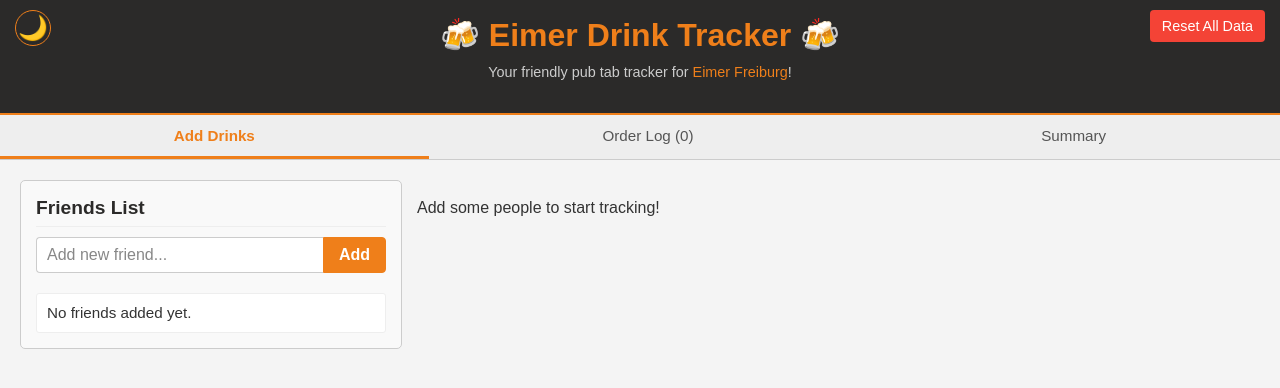
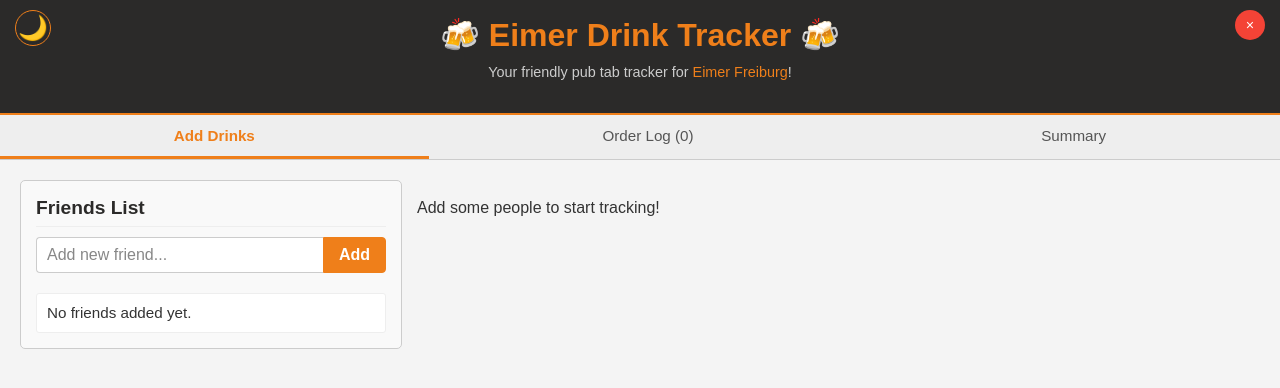
Before and after one commit to Kuechlin/eimer_drinks, a React (Vite) app: page / in a window 1280 px wide. Shown: the top 388 px of the page. Built offline with nearby package versions, Linux system fonts and the light colour scheme.

Commit message:
reset button

```diff
--- a/src/App.module.css
+++ b/src/App.module.css
@@ -59,21 +59,34 @@
 }
 
 /* Buttons in Header */
+/* Update Reset Button styles */
 .resetButton {
-  background-color: var(--color-danger); /* Keep themed background */
-  /* --- CHANGE HERE: Ensure text is always light --- */
-  color: #ffffff; /* Use fixed white text for contrast */
+  background-color: var(--color-danger);
+  color: var(--color-text-inverted); /* Usually white */
   border: none;
-  padding: 5px 10px;
-  border-radius: 4px;
+  /* Make it more square and adjust size */
+  width: 30px;
+  height: 30px;
+  padding: 0; /* Remove padding if centering icon */
+  border-radius: 50%; /* Make it round */
   cursor: pointer;
-  font-size: 0.8em;
+  font-size: 1.2em; /* Adjust emoji size */
   position: absolute;
   top: 10px;
   right: 15px;
+  /* Center the icon */
+  display: flex;
+  align-items: center;
+  justify-content: center;
+  line-height: 1; /* Reset line height for flex centering */
+  transition: background-color 0.2s ease, transform 0.1s ease;
 }
 .resetButton:hover {
   background-color: var(--color-danger-dark);
+  transform: scale(1.1); /* Slightly bigger pop on hover */
+}
+.resetButton:active {
+  transform: scale(1); /* Click effect */
 }
 
 .themeToggleButton {
--- a/src/App.tsx
+++ b/src/App.tsx
@@ -176,8 +176,13 @@
           </a>
           !
         </p>
-        <button onClick={handleResetData} className={styles.resetButton}>
-          Reset All Data
+        <button
+          onClick={handleResetData}
+          className={styles.resetButton}
+          aria-label="Reset All Data" // Keep aria-label for accessibility
+          title="Reset All Data" // Add title for tooltip on hover (desktop)
+        >
+          {"×"} {/* Use trash can emoji */}
         </button>
       </header>
 
```
